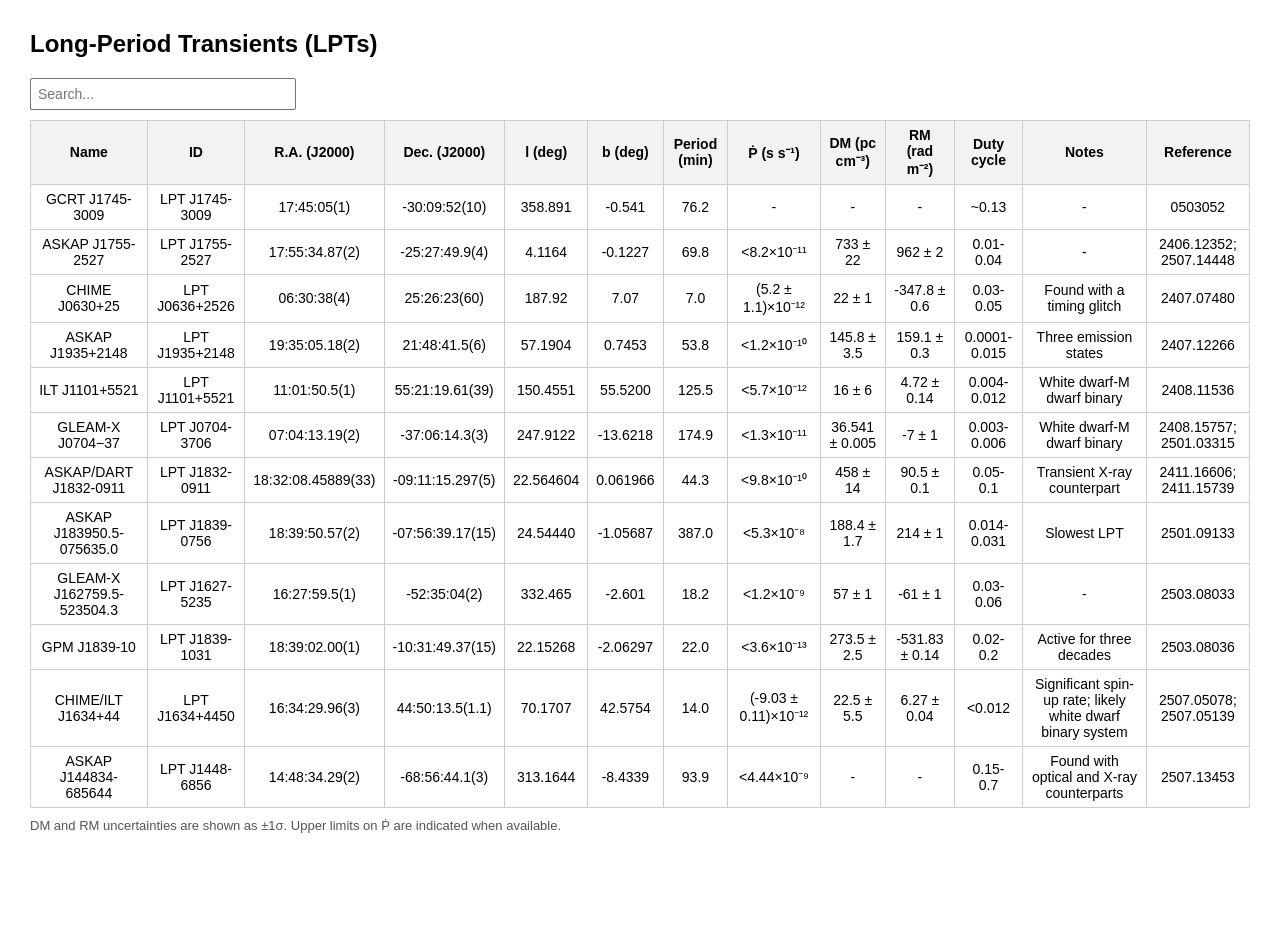
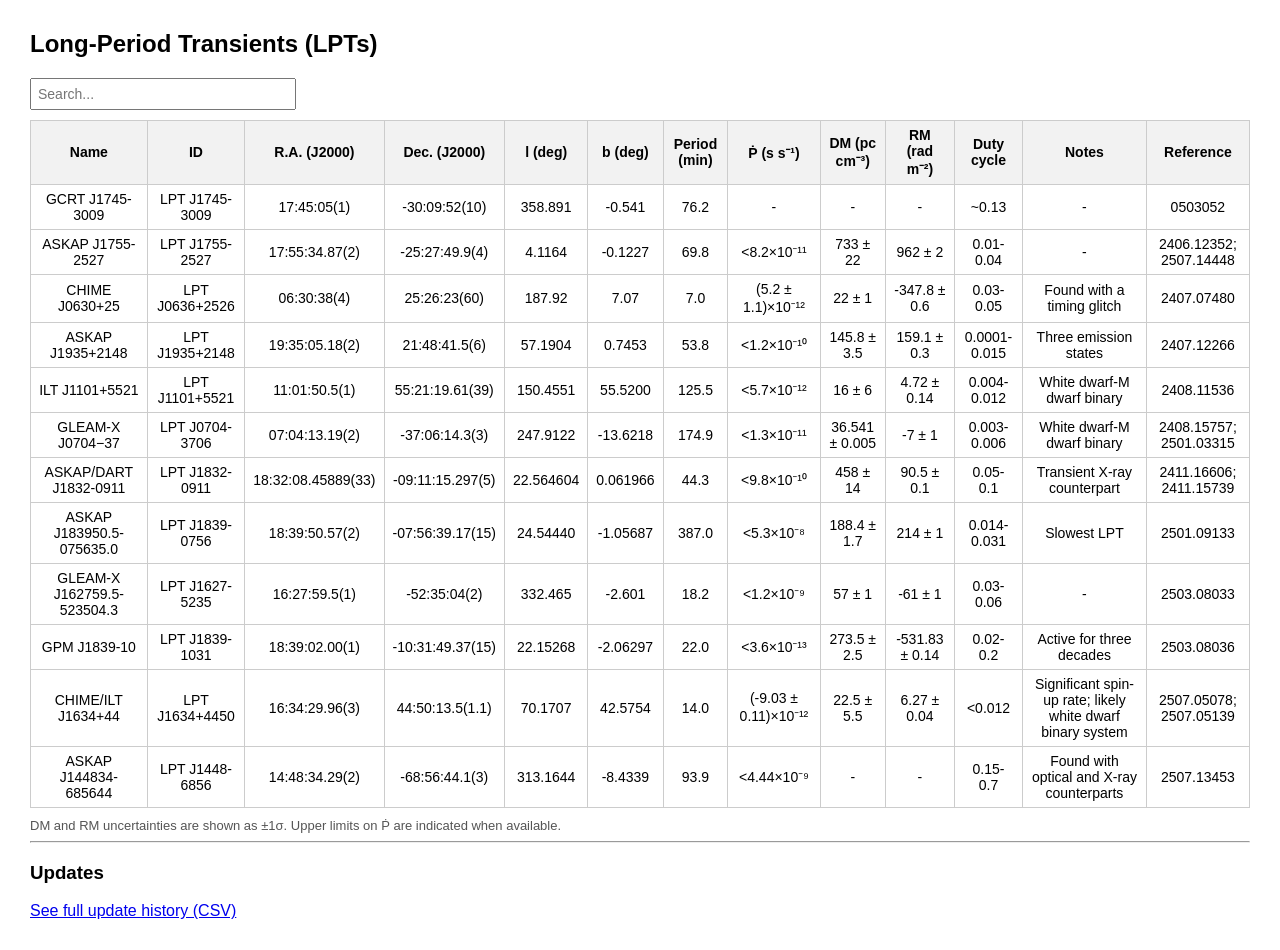
Before and after one commit to PSR-Jake/lptcat, a plain HTML site: page index.html in a window 1280 px wide. Before the commit the page ends 863 px from the top, so only its background shows below. Drawn offline with nearby package versions, Linux system fonts and the light colour scheme.

Commit message:
Update index.html

```diff
--- a/index.html
+++ b/index.html
@@ -55,6 +55,14 @@
 />
 </table>
 
+<hr />
+
+<h3>Updates</h3>
+
+<ul id="update-list"></ul>
+
+<a href="updates.csv" target="_blank">See full update history (CSV)</a>
+
 <script src="script.js"></script>
 
 </body>
```
